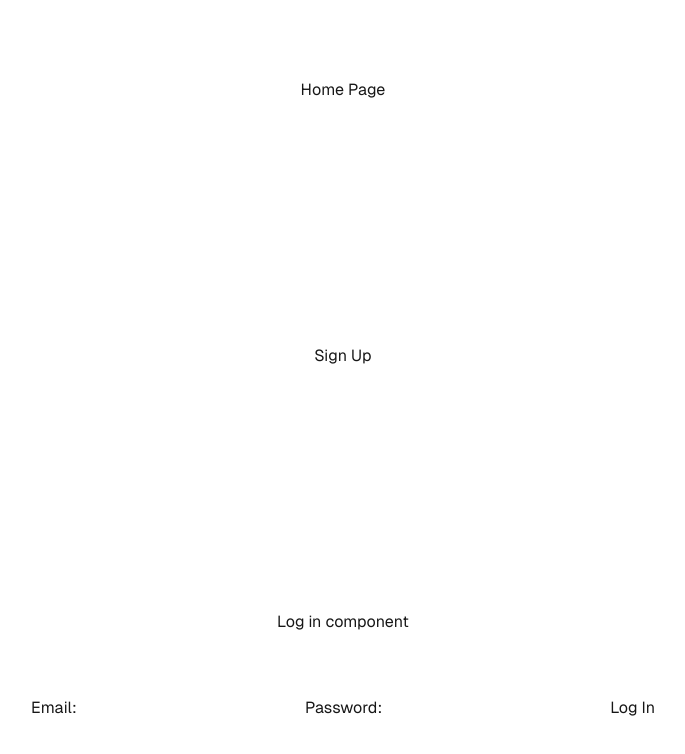
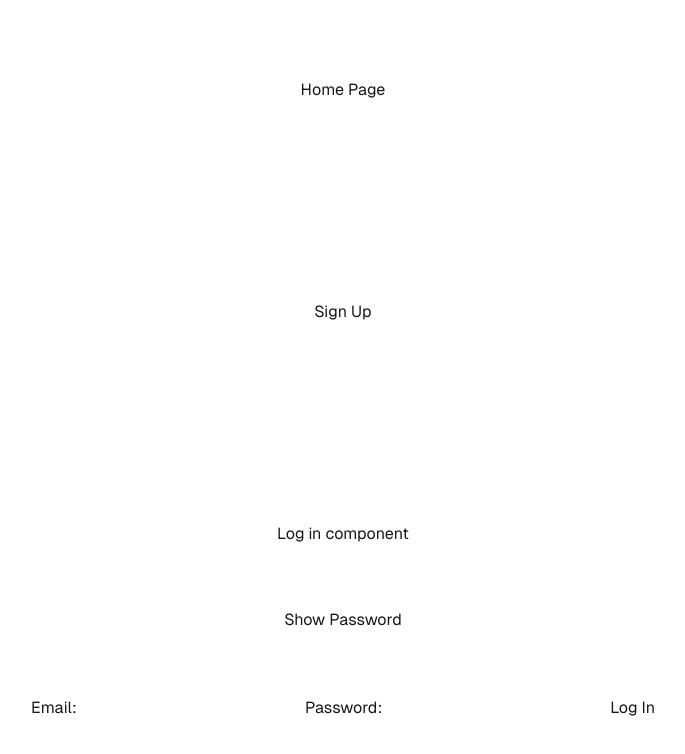
Before and after one commit to christian7974/simple-job-app, a Next.js app: page / in a window 1280 px wide. Shown: the top 754 px of the page, without its empty margins (297-982 px from the left). Built offline with nearby package versions, Linux system fonts and the light colour scheme.

Commit message:
Added Show Password Functionality
User can now have their password shown while typing it if they wish.

```diff
--- a/components/LogInComponent.tsx
+++ b/components/LogInComponent.tsx
@@ -11,6 +11,7 @@ export default function LogInComponent() {
     const [email, setEmail] = useState("");
     const [password, setPassword] = useState("");
     const [errorMessage, setErrorMessage] = useState("");
+    const [showPassword, setShowPassword] = useState(false);
     const [loading, setLoading] = useState(false);
 
     const router = useRouter();
@@ -38,8 +39,9 @@ export default function LogInComponent() {
 
     return (
     <>
-        <h1>Log in component</h1>
-        <form onSubmit={handleLogin}>
+      <h1>Log in component</h1>
+      <button onClick={() => {setShowPassword(!showPassword)}}>{showPassword ? "Hide Password" : "Show Password"}</button>
+      <form onSubmit={handleLogin}>
         <label htmlFor="email">Email:</label>
         <input
           id="email"
@@ -54,7 +56,7 @@ export default function LogInComponent() {
           id="password"
           className="text-black"
           name="password"
-          type="password"
+          type={showPassword ? "text" : "password"}
           required
           value={password}
           onChange={(e) => setPassword(e.target.value)}
--- a/components/SignUpComponent.tsx
+++ b/components/SignUpComponent.tsx
@@ -13,6 +13,7 @@ export default function SignUpComponent() {
 
     const [password, setPassword] = useState("");
     const [confirmPassword, setConfirmPassword] = useState("");
+    const [showPassword, setShowPassword] = useState(false);
 
     const [errorMessage, setErrorMessage] = useState("");
     const [loading, setLoading] = useState(false);
@@ -52,6 +53,7 @@ export default function SignUpComponent() {
     return (
         <>
             <h1>Sign Up</h1>
+            <button onClick={() => {setShowPassword(!showPassword)}}>{showPassword ? "Hide Password" : "Show Password"}</button>
             <form onSubmit={handleSignup}>
                 <label htmlFor="email">Email:</label>
                 <input
@@ -80,7 +82,7 @@ export default function SignUpComponent() {
                 id="password"
                 className="text-black"
                 name="password"
-                type="password"
+                type={showPassword ? "text" : "password"}
                 required
                 value={password}
                 onChange={(e) => setPassword(e.target.value)}
@@ -90,12 +92,11 @@ export default function SignUpComponent() {
                 id="confirmPassword"
                 className="text-black"
                 name="confirmPassword"
-                type="password"
+                type={showPassword ? "text" : "password"}
                 required
                 value={confirmPassword}
                 onChange={(e) => setConfirmPassword(e.target.value)}
                 />
-
                 <button type="submit">{loading ? "Signing you up!" : "Sign Up"}</button>
             </form>
             {errorMessage && <p className="text-red-500">{errorMessage}</p>}
```
